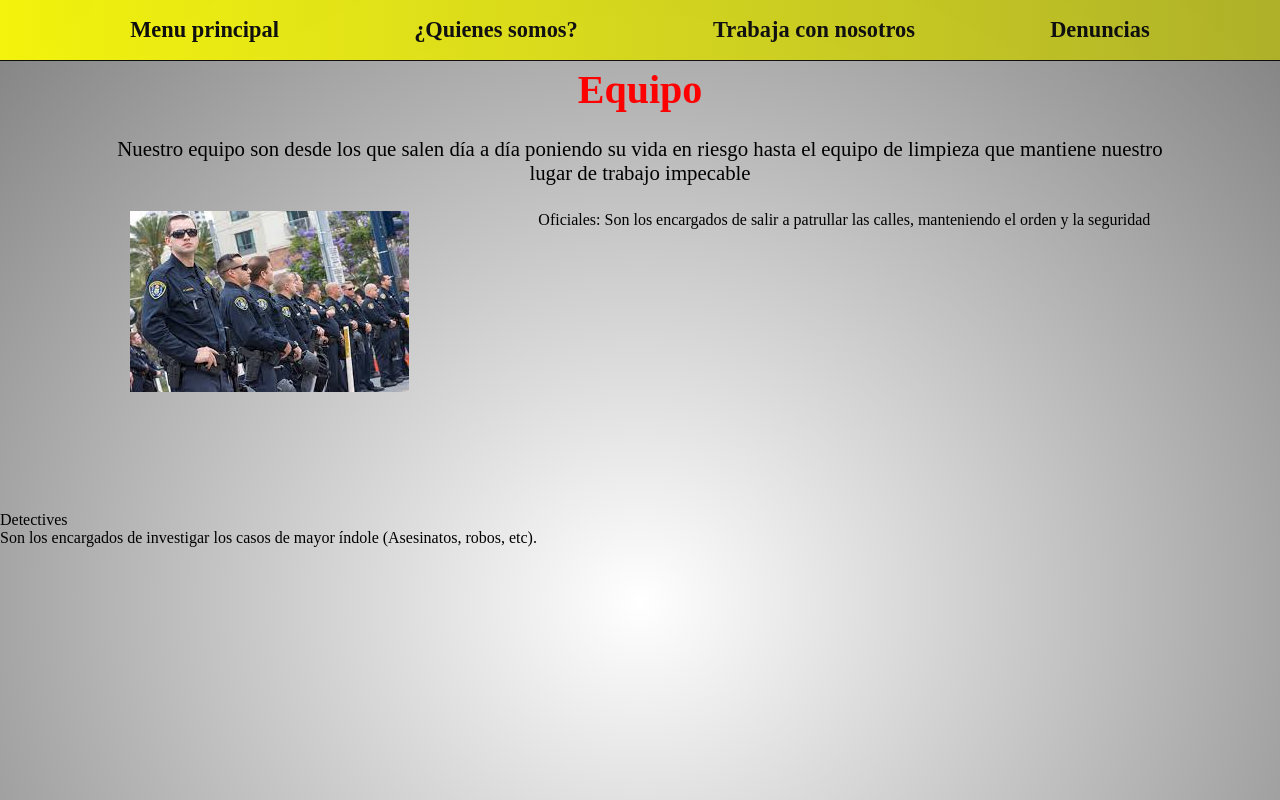
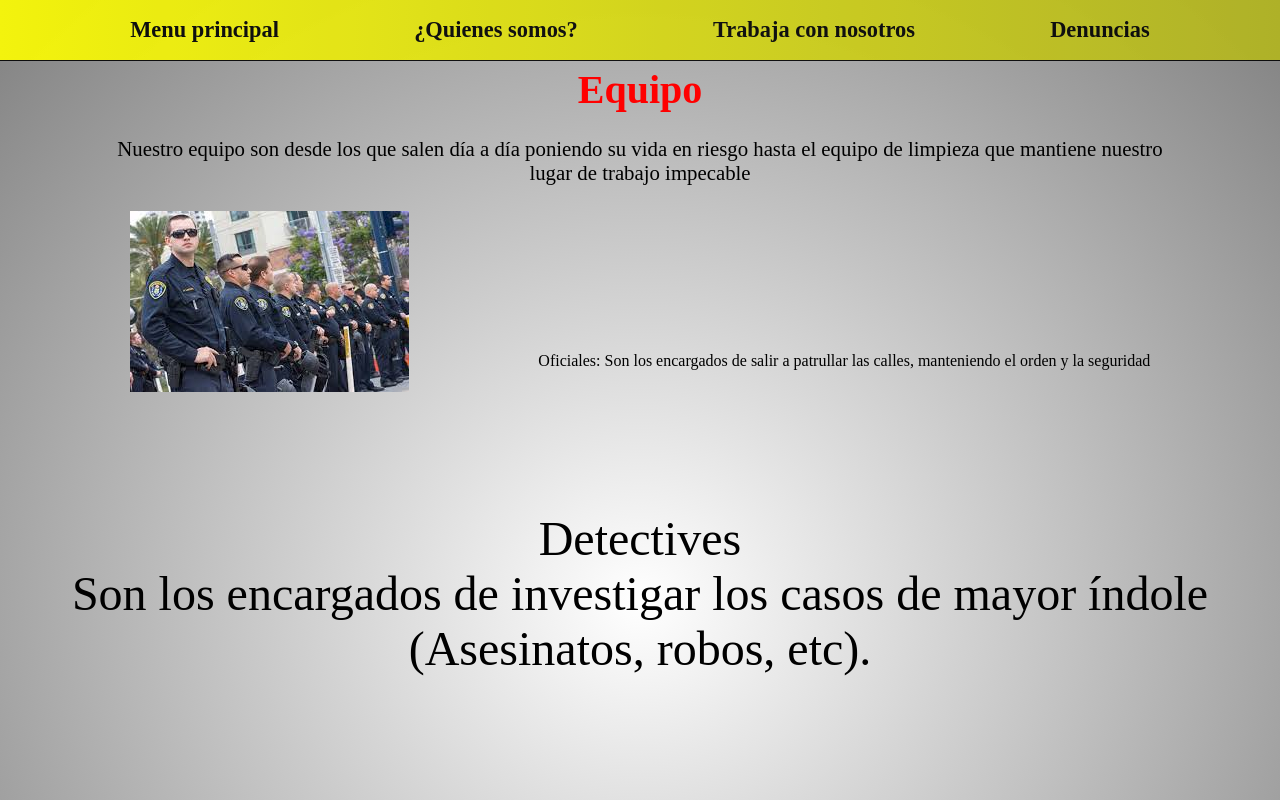
Before and after one commit to LucasCristin23/Idea-comisaria-de-una-serie-Lucas-Cristin-, a plain HTML site: page pag2.html in a window 1280 px wide. Shown: the top 800 px of the page. Drawn offline with Linux system fonts and the light colour scheme; a web font is replaced by a local one.

Commit message:
MODIFICACIONES EN SECCION EQUIPO

```diff
--- a/estilos.css
+++ b/estilos.css
@@ -156,7 +156,7 @@ header{
 }
 
 
-/*ESTILO SEGUNDA PAG*/
+/*ESTILO PAG EQUIPO*/
 #seccionGrillaMainEquipo{
     display: grid;
     grid-template-columns:100% ;
@@ -191,8 +191,16 @@ header{
     display: flex;
     justify-content: space-evenly;
 }
+.pSeccionOficiales{
+    align-self: center;
+
+}
+
 #seccionDetectives
-
+.pDetectives{
+    text-align: center;
+    font-size: 3em;
+}
 #equipotactico{
     color:yellow;
 }
--- a/pag2.html
+++ b/pag2.html
@@ -35,12 +35,12 @@
 
              <div id="seccionOficiales"><!--3er item-->
                 <div><img src="Imagenes/oficiales.jpg" alt="Imagen de oficiales"></div>
-                <p>Oficiales: Son los encargados de salir a patrullar las calles, manteniendo el orden y la seguridad </p>
+                <p class="pSeccionOficiales">Oficiales: Son los encargados de salir a patrullar las calles, manteniendo el orden y la seguridad</p>
              </div>
 
              <div id="seccionDetectives"><!--4to item-->
-                <p>Detectives </p><!--Poner fotos y descripcion de todos-->
-                <p>Son los encargados de investigar los casos de mayor índole (Asesinatos, robos, etc).</p>
+                <p class="pDetectives">Detectives </p><!--Poner fotos y descripcion de todos-->
+                <p class="pDetectives">Son los encargados de investigar los casos de mayor índole (Asesinatos, robos, etc).</p>
              </div>
         </section>
 
```
